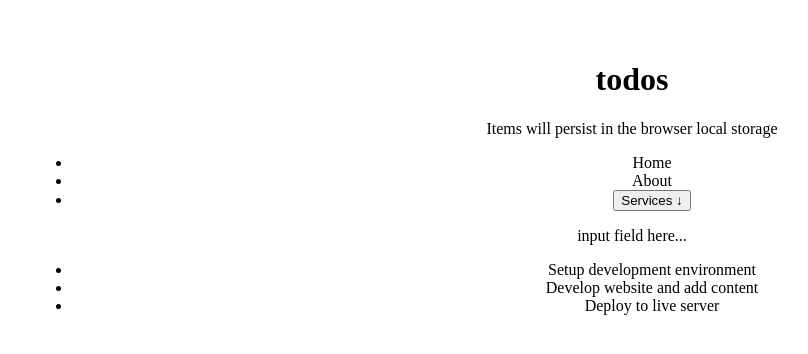
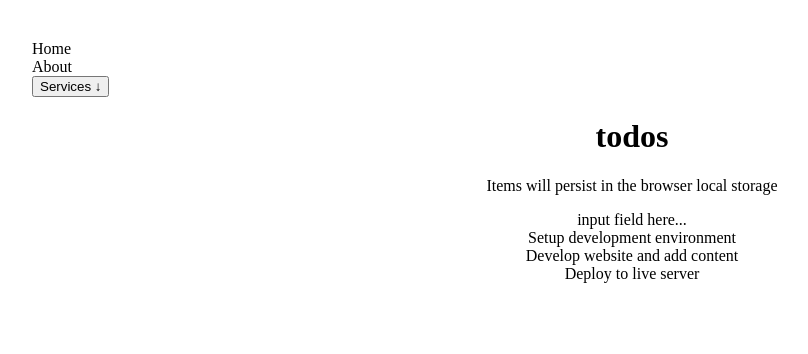
Before and after one commit to Timbar09/React-Todo-App, a React (Vite) app: page / in a window 1280 px wide. Shown: the top 354 px of the page, without its empty margins (8-816 px from the left). Built offline with nearby package versions, Linux system fonts and the light colour scheme.

Commit message:
Add header folder

```diff
--- /dev/null
+++ b/src/components/Header/Header.css
@@ -0,0 +1,3 @@
+.header {
+  text-align-last: left;
+}
--- /dev/null
+++ b/src/components/Header/Header.jsx
@@ -0,0 +1,11 @@
+import './Header.css';
+import Navbar from '@/components/Header/Navbar';
+
+const Header = () => {
+  return (
+    <header className="header">
+      <Navbar />
+    </header>
+  );
+};
+export default Header;
--- a/src/components/Navbar.jsx
+++ b/src/components/Header/Navbar.jsx
@@ -7,7 +7,7 @@ const Navbar = () => {
   console.log(ref);
 
   return (
-    <nav>
+    <nav className="header_nav">
       <ul>
         <li>Home</li>
         <li>About</li>
--- a/src/components/TodoApp.css
+++ b/src/components/TodoApp.css
@@ -4,3 +4,9 @@
   padding: 2rem;
   text-align: center;
 }
+
+ul {
+  padding: 0;
+  margin: 0;
+  list-style: none;
+}
--- a/src/components/TodoApp.jsx
+++ b/src/components/TodoApp.jsx
@@ -1,6 +1,6 @@
 import './TodoApp.css';
 import { useState } from 'react';
-import Header from '@/components/Header';
+import TodosHeader from '@/components/TodosHeader';
 import TodosLogic from '@/components/TodosLogic';
 
 function TodoApp() {
@@ -8,7 +8,7 @@ function TodoApp() {
 
   return (
     <>
-      <Header />
+      <TodosHeader />
       <TodosLogic />
     </>
   );
--- a/src/components/Header.jsx
+++ b/src/components/TodosHeader.jsx
@@ -1,12 +1,9 @@
-import Navbar from '@/components/Navbar';
-
-const Header = () => {
+const TodosHeader = () => {
   return (
     <header>
       <h1>todos</h1>
       <p>Items will persist in the browser local storage</p>
-      <Navbar />
     </header>
   );
 };
-export default Header;
+export default TodosHeader;
--- a/src/main.jsx
+++ b/src/main.jsx
@@ -1,12 +1,14 @@
 import React from 'react';
 import ReactDOM from 'react-dom/client';
 import TodoApp from '@/components/TodoApp';
+import Header from '@/components/Header/Header';
 
 const domContainer = document.getElementById('root');
 const root = ReactDOM.createRoot(domContainer);
 
 root.render(
   <React.StrictMode>
+    <Header />
     <TodoApp />
   </React.StrictMode>,
 );
```
